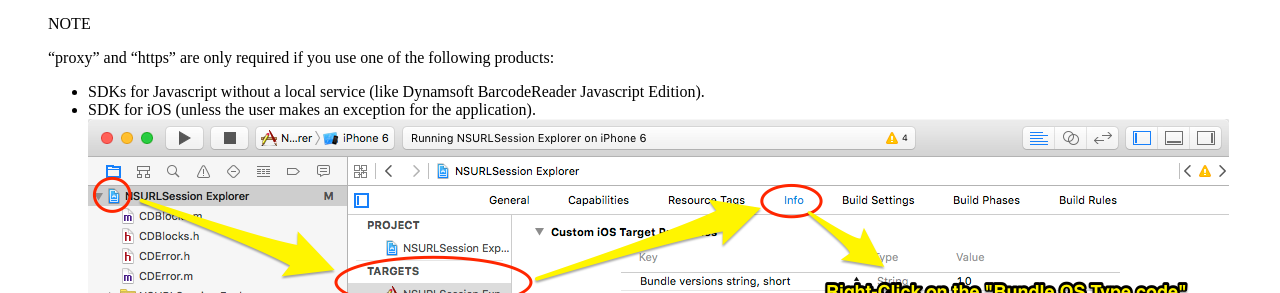
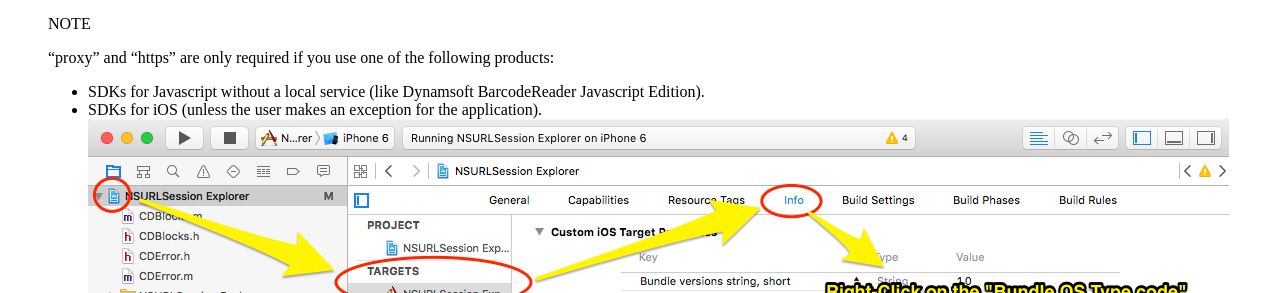
Before and after one commit to dynamsoft-docs/license-server-docs, a Jekyll site: the page built from selfhosting/DLSonWindows.md, in a window 1280 px wide and 900 px high, scrolled down 2366 px. Shown: the part 159-452 px from the top of the window. Built offline with Jekyll 4.4.1, drawn with Linux system fonts in a browser that asks for light colours.

Commit message:
fix typo

```diff
--- a/selfhosting/DLSonWindows.md
+++ b/selfhosting/DLSonWindows.md
@@ -77,7 +77,7 @@
 > "proxy" and "https" are only required if you use one of the following products:
 >
 > * SDKs for Javascript without a local service (like Dynamsoft BarcodeReader Javascript Edition).
-> * SDK for iOS (unless the user makes an exception for the application). ![dls iOS allow http]({{site.assets}}imgs/dls-iOS-allow-http.png) (Reference: https://stackoverflow.com/questions/31254725/transport-security-has-blocked-a-cleartext-http#answer-33712228)
+> * SDKs for iOS (unless the user makes an exception for the application). ![dls iOS allow http]({{site.assets}}imgs/dls-iOS-allow-http.png) (Reference: https://stackoverflow.com/questions/31254725/transport-security-has-blocked-a-cleartext-http#answer-33712228)
 >
 > If they are not configured, please use `http://ip:port/` in the following steps.
 
```
Also changed, not shown: selfhosting/DLSonLinux.md (+1 -1 lines).
